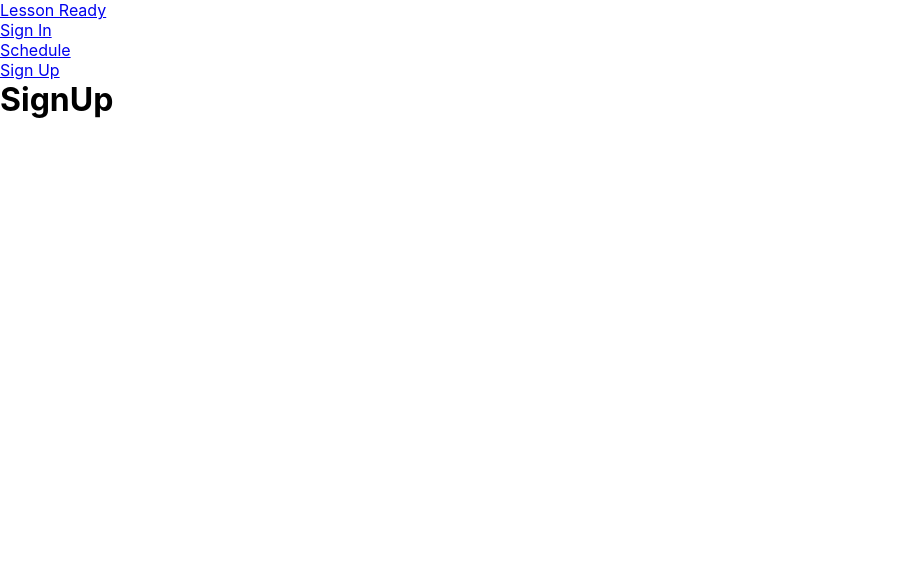
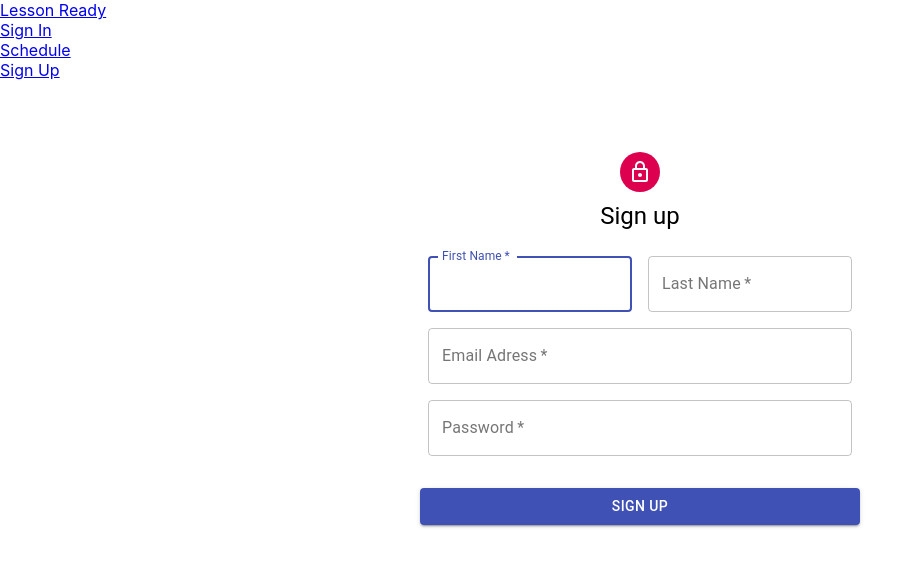
Before and after one commit to tanaka-yuu/react-quest-team1, a React (Create React App) app in the folder langdemy-app/: page /signup in a window 1280 px wide. Shown: the top 566 px of the page, without its empty margins (0-924 px from the left). Built offline with nearby package versions, Linux system fonts and the light colour scheme.

Commit message:
SignUpページ作りました

```diff
--- a/langdemy-app/src/App.js
+++ b/langdemy-app/src/App.js
@@ -39,7 +39,8 @@ export default function App() {
             <SignUp />
           </Route>
           <Route path="/">
-            <LessonReady />
+            {/* <LessonReady /> */}
+            <SignIn />
           </Route>
         </Switch>
       </div>
--- a/langdemy-app/src/components/pages/SignUp/index.jsx
+++ b/langdemy-app/src/components/pages/SignUp/index.jsx
@@ -1,17 +1,43 @@
 import React from "react";
+import Container from "@material-ui/core/Container";
+import styles from "./styles.module.css";
+import Grid from "@material-ui/core/Grid";
+import SignUpAvatar from "../../parts/signup/SignUpAvatar";
+import SignUpTypography from "../../parts/signup/SignUpTypography";
+import SignUpFirstName from "../../parts/signup/SignUpFirstName";
+import SignUpSecondName from "../../parts/signup/SignUpSecondName";
+import SignUpEmailAdress from "../../parts/signup/SignUpEmailAdress";
+import SignUpPassword from "../../parts/signup/SignUpPassword";
+import SignUpButton from "../../parts/signup/SignUpButton";
 
-class SignUp extends React.Component {
-  render() {
-    console.log(this.props);
-
-    return (
-      <div>
-        <h1>SignUp
-
-        </h1>
-      </div>
-    );
-  }
-}
+const SignUp = () => {
+  return (
+    <div>
+      <Container component="main" maxWidth="sm">
+        <div className={styles.mainbox}>
+          <SignUpAvatar />
+          <SignUpTypography />
+          <form className={styles.form} noValidate>
+            <Grid container spacing={2}>
+              <Grid item xs={12} sm={6}>
+                <SignUpFirstName />
+              </Grid>
+              <Grid item xs={12} sm={6}>
+                <SignUpSecondName />
+              </Grid>
+              <Grid item xs={12}>
+                <SignUpEmailAdress />
+              </Grid>
+              <Grid item xs={12}>
+                <SignUpPassword />
+              </Grid>
+              <SignUpButton />
+            </Grid>
+          </form>
+        </div>
+      </Container>
+    </div>
+  );
+};
 
 export default SignUp;
--- /dev/null
+++ b/langdemy-app/src/components/pages/SignUp/styles.module.css
@@ -0,0 +1,16 @@
+* {
+  margin: 0;
+  padding: 0;
+}
+
+.mainbox {
+  display: flex;
+  flex-direction: column;
+  align-items: center;
+  margin: 64px;
+}
+
+.form {
+  width: 100%;
+  margin-top: 24px;
+}
--- /dev/null
+++ b/langdemy-app/src/components/parts/signup/SignUpAvatar.jsx
@@ -0,0 +1,16 @@
+import React from "react";
+import styles from "./styles.module.css";
+import Avatar from "@material-ui/core/Avatar";
+import LockOutlinedIcon from "@material-ui/icons/LockOutlined";
+
+class SignInAvatar extends React.Component {
+  render() {
+    return (
+      <Avatar className={styles.icon}>
+        <LockOutlinedIcon />
+      </Avatar>
+    );
+  }
+}
+
+export default SignInAvatar;
--- /dev/null
+++ b/langdemy-app/src/components/parts/signup/SignUpButton.jsx
@@ -0,0 +1,21 @@
+import React from "react";
+import styles from "./styles.module.css";
+import Button from "@material-ui/core/Button";
+
+class SignUpButton extends React.Component {
+  render() {
+    return (
+      <Button
+        type="submit"
+        fullWidth
+        variant="contained"
+        color="primary"
+        className={styles.submit}
+      >
+        Sign up
+      </Button>
+    );
+  }
+}
+
+export default SignUpButton;
--- /dev/null
+++ b/langdemy-app/src/components/parts/signup/SignUpEmailAdress.jsx
@@ -0,0 +1,19 @@
+import React from "react";
+import TextField from "@material-ui/core/TextField";
+
+class SignUpEmailAdress extends React.Component {
+  render() {
+    return (
+      <TextField
+        variant="outlined"
+        required
+        fullWidth
+        id="email"
+        label="Email Adress"
+        name="email"
+      />
+    );
+  }
+}
+
+export default SignUpEmailAdress;
--- /dev/null
+++ b/langdemy-app/src/components/parts/signup/SignUpFirstName.jsx
@@ -0,0 +1,20 @@
+import React from "react";
+import TextField from "@material-ui/core/TextField";
+
+class SignUpFirstName extends React.Component {
+  render() {
+    return (
+      <TextField
+        name="firstName"
+        variant="outlined"
+        required
+        fullWidth
+        id="firstName"
+        label="First Name"
+        autoFocus
+      />
+    );
+  }
+}
+
+export default SignUpFirstName;
--- /dev/null
+++ b/langdemy-app/src/components/parts/signup/SignUpPassword.jsx
@@ -0,0 +1,20 @@
+import React from "react";
+import TextField from "@material-ui/core/TextField";
+
+class SignUpPassword extends React.Component {
+  render() {
+    return (
+      <TextField
+        variant="outlined"
+        required
+        fullWidth
+        type="password"
+        id="password"
+        label="Password"
+        name="password"
+      />
+    );
+  }
+}
+
+export default SignUpPassword;
--- /dev/null
+++ b/langdemy-app/src/components/parts/signup/SignUpSecondName.jsx
@@ -0,0 +1,19 @@
+import React from "react";
+import TextField from "@material-ui/core/TextField";
+
+class SignUpSecondName extends React.Component {
+  render() {
+    return (
+      <TextField
+        variant="outlined"
+        required
+        fullWidth
+        id="lastName"
+        label="Last Name"
+        name="lastName"
+      />
+    );
+  }
+}
+
+export default SignUpSecondName;
--- /dev/null
+++ b/langdemy-app/src/components/parts/signup/SignUpTypography.jsx
@@ -0,0 +1,14 @@
+import React from "react";
+import Typography from "@material-ui/core/Typography";
+
+class SignInAvatar extends React.Component {
+  render() {
+    return (
+      <Typography component="h1" variant="h5">
+        Sign up
+      </Typography>
+    );
+  }
+}
+
+export default SignInAvatar;
--- /dev/null
+++ b/langdemy-app/src/components/parts/signup/styles.module.css
@@ -0,0 +1,14 @@
+* {
+  margin: 0;
+  padding: 0;
+}
+
+.icon {
+  background-color: #dc004e !important;
+  margin: 8px;
+}
+
+.submit {
+  margin-top: 24px !important;
+  margin-bottom: 16px !important;
+}
```
Also changed, not shown: 2 other files (tests, documents, lock files or other folders).
